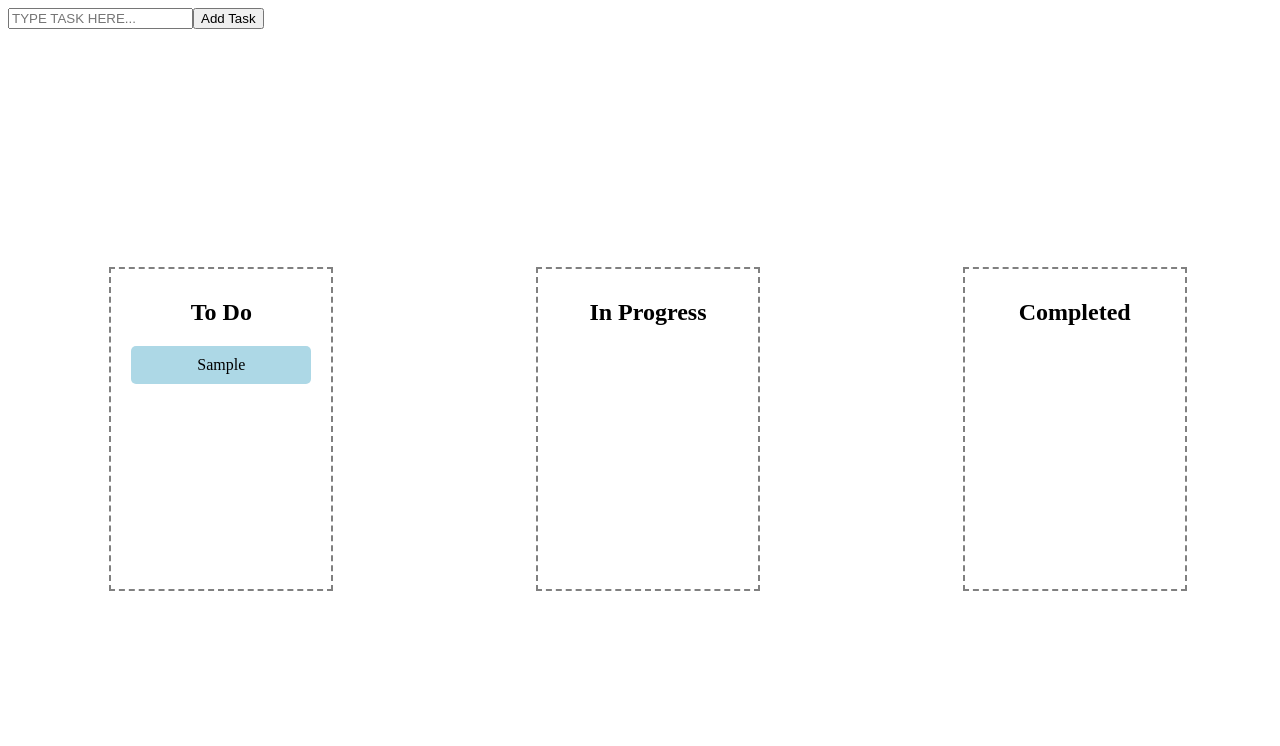
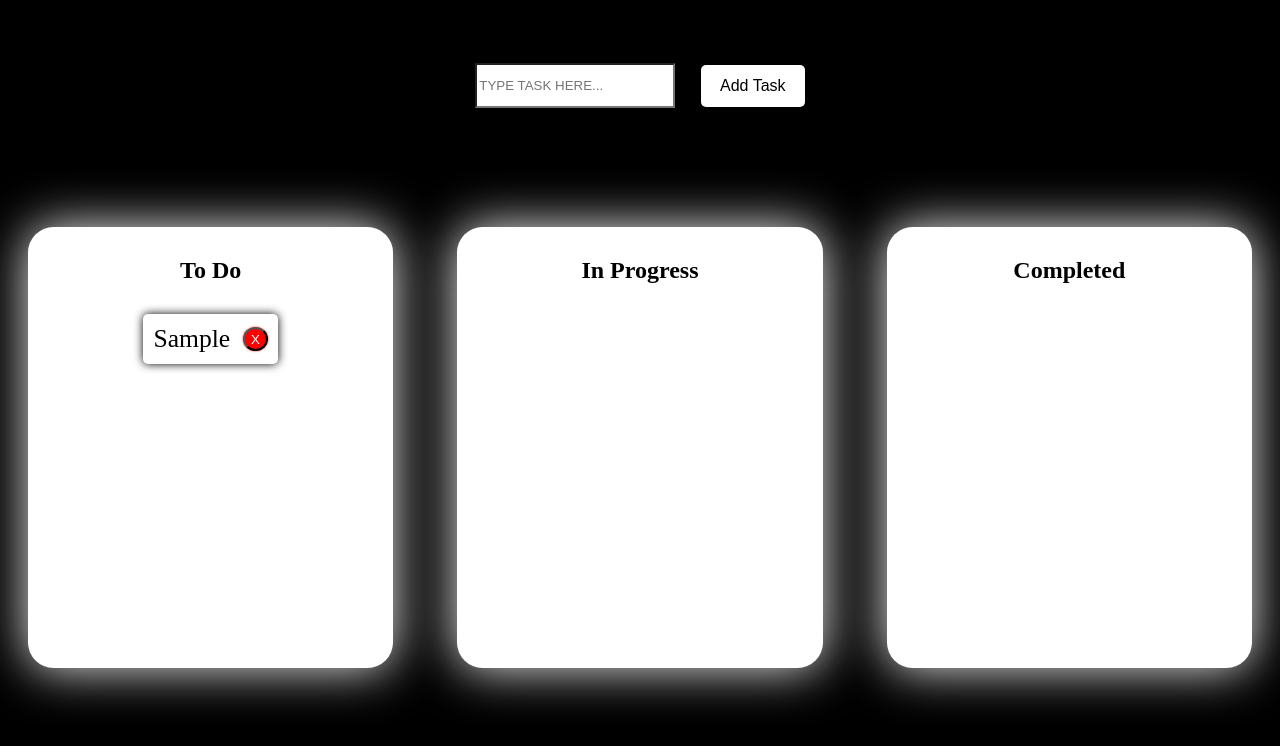
Before and after one commit to ibrahimkarim22/kanbanboard, a React (Vite) app: page / in a window 1280 px wide. Both pictures are taken after typing "Sample" into the empty fields and a click on the button "Add Task". Shown: the top 746 px of the page. Built offline with nearby package versions, Linux system fonts and the light colour scheme.

Commit message:
created a delete button for each task. created style for each droppable container and its content and the whole page in general. used grid to align everything

```diff
--- a/src/App.jsx
+++ b/src/App.jsx
@@ -22,27 +22,36 @@ function App() {
     updateList((prev) => [...prev, task]);
   };
 
+  const deleteTask = (task) => {
+    setTasks((prev) => prev.filter((t) => t !== task));
+    setInProgressTasks((prev) => prev.filter((t) => t !== task));
+    setCompletedTasks((prev) => prev.filter((t) => t !== task));
+  }
+
   return (
     <>
+      <div className='droppable-areas-container'>
       <TaskInput addToTasks={addToTasks} />
-      <div className='droppable-areas-container'>
         <DroppableArea
           title='To Do'
           tasks={tasks}
           updateList={setTasks}
           moveTask={moveTask}
+          deleteTask={deleteTask}
         />
         <DroppableArea
           title='In Progress'
           tasks={inProgressTasks}
           updateList={setInProgressTasks}
           moveTask={moveTask}
+          deleteTask={deleteTask}
         />
         <DroppableArea
           title='Completed'
           tasks={completedTasks}
           updateList={setCompletedTasks}
           moveTask={moveTask}
+          deleteTask={deleteTask}
         />
       </div>
     </>
--- a/src/components/droppableArea.jsx
+++ b/src/components/droppableArea.jsx
@@ -1,4 +1,8 @@
-const DroppableArea = ({ title, tasks, updateList, moveTask }) => {
+
+
+const DroppableArea = ({ title, tasks, updateList, moveTask, deleteTask }) => {
+
+
   const handleDragStart = (e, task) => {
     e.dataTransfer.setData('task', task);
   };
@@ -31,8 +35,10 @@ const DroppableArea = ({ title, tasks, updateList, moveTask }) => {
           onDragStart={(e) => handleDragStart(e, task)}
         >
           {task}
+          <button className='delete-button' onClick={() => deleteTask(task)}>X</button>
         </div>
       ))}
+
     </div>
   );
 };
--- a/src/components/taskInput.jsx
+++ b/src/components/taskInput.jsx
@@ -1,25 +1,30 @@
-import { useState } from 'react';
+import { useState } from "react";
 
 const TaskInput = ({ addToTasks }) => {
-  const [task, setTask] = useState('');
+  const [task, setTask] = useState("");
 
   const handleAddTask = () => {
-    if (task.trim() === '') return;
+    if (task.trim() === "") return;
     addToTasks(task);
-    setTask('');
-  }
+    setTask("");
+  };
 
   return (
     <>
-      <label>
+    <div className='task-input-container'>
+      <div >
         <input
+        className='task-input'
           type='text'
           placeholder='TYPE TASK HERE...'
           value={task}
           onChange={(e) => setTask(e.target.value)}
         />
-      </label>
-      <button onClick={handleAddTask}>Add Task</button>
+      </div>
+      <div >
+        <button className='add-task-button' onClick={handleAddTask}>Add Task</button>
+      </div>
+      </div>
     </>
   );
 };
--- a/src/css/app.css
+++ b/src/css/app.css
@@ -1,28 +1,120 @@
+/*main*/
+
+body {
+    background-color: rgb(0, 0, 0);
+}
+
 /*app.jsx*/
 
 .droppable-areas-container {
-    width: 100vw;
-    height: 100vh;
-    display: flex;
-    justify-content: space-around;
-    align-items: center;
+    width: auto;
+    height: 80vh;
+    display: grid;
+    grid-template-columns: 1fr 1fr 1fr ;
+    grid-template-rows: 1fr 4fr;
+    gap: 5vw;
+    padding: 20px;
+    /* justify-content: space-around;
+    align-items: center; */
+
 }
 
 
 /*droppable.jsx*/
 
 .droppable-container {
-    width: 200px;
-    min-height: 300px;
-    border: 2px dashed gray;
+    display: flex;
+    grid-row: 2;
+    grid-column: 3;
+    flex-direction: column;
+
+    /* width: 200px;
+    min-height: 700px; */
     padding: 10px;
     text-align: center;
+    align-items: center;
+    margin-top: 20px;
+    grid-column: auto;
+    color: rgb(0, 0, 0);
+    border-radius: 2vw;
+    /* border: 2px solid rgb(0, 0, 0); */
+    background-color: rgb(255, 255, 255);
+    box-shadow: rgb(243, 243, 243) 0px 0px 50px;
+}
+
+.droppable-container:hover {
+    scale: 1.05;
 }
 
 .droppable-item {
+    display: flex;
+    justify-content: center;
+    align-items: center;
+    width: auto;
     margin: 10px;
     padding: 10px;
-    background-color: lightblue;
+    box-shadow: rgb(0, 0, 0) 0px 0px 10px;
+    background-color: rgb(255, 255, 255);
+    color: black;
+    font-size: 2vw;
     cursor: grab;
     border-radius: 5px;
 }
+
+.droppable-item:hover {
+    scale: 1.2;
+}
+
+/*taskInput.jsx*/
+
+.task-input-container {
+    display: flex;
+    justify-content: center;
+    align-items: center;
+    grid-column: 1/-1;
+
+
+}
+
+.task-input {
+    margin-right: 2vw;
+    width: 15vw;
+    height: 3vw;
+    background-color: rgb(255, 255, 255);
+}
+
+.add-task-button {
+    background-color: rgb(255, 255, 255);
+    border: none;
+    color: rgb(0, 0, 0);
+    padding: 1.5vh 1.5vw;
+    text-align: center;
+    text-decoration: none;
+    display: inline-block;
+    font-size: 16px;
+    box-shadow: black 0px 0px 20px;
+    border-radius: 5px;
+}
+
+.add-task-button:hover {
+    scale: 1.2;
+    cursor: pointer;
+    box-shadow: rgb(0, 255, 0) 0px 0px 10px;
+}
+
+.delete-button {
+    display: flex;
+    justify-content: center;
+    align-items: center;
+    margin-left: 1vw;
+    border-radius: 50%;
+    height: 3vh;
+    background-color: red;
+    color: white;
+    box-shadow: red 0px 0px 2px;
+}
+
+.delete-button:hover {
+    scale: 1.2;
+    cursor: pointer;
+}
```
